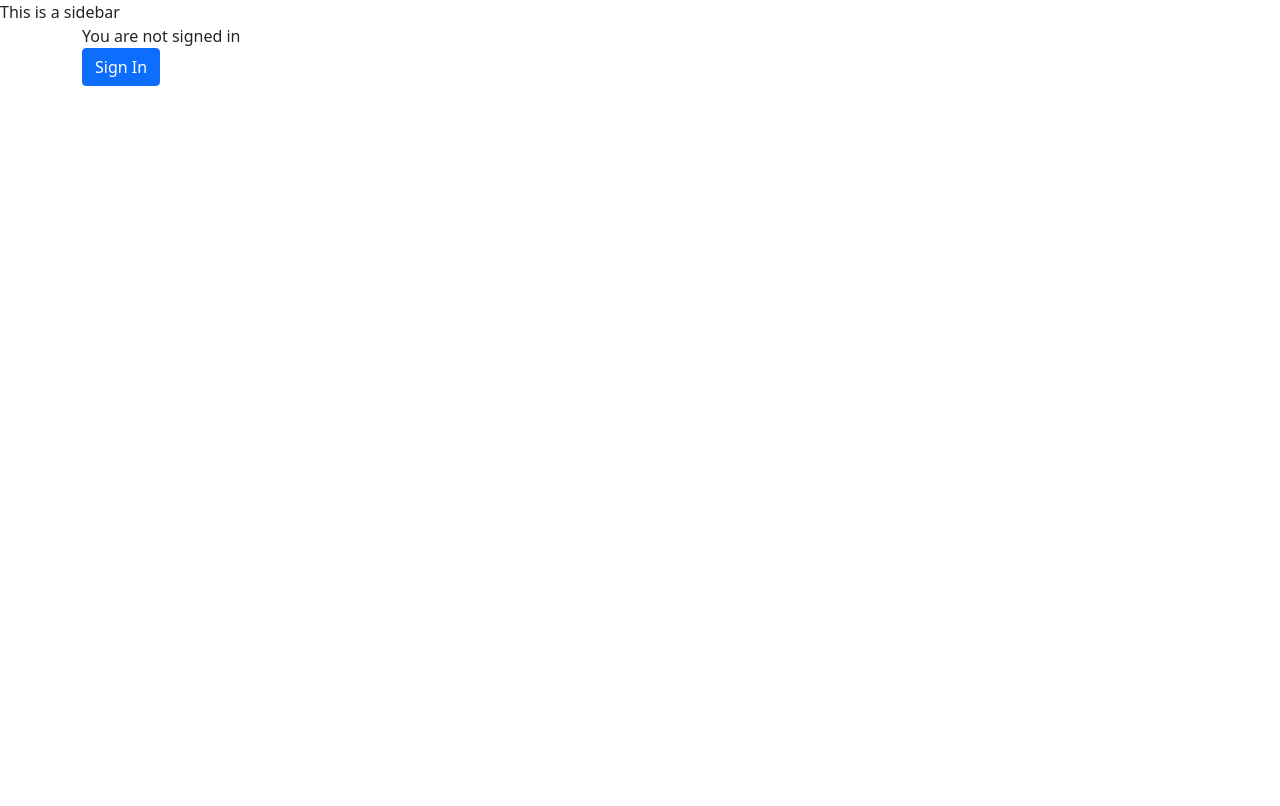
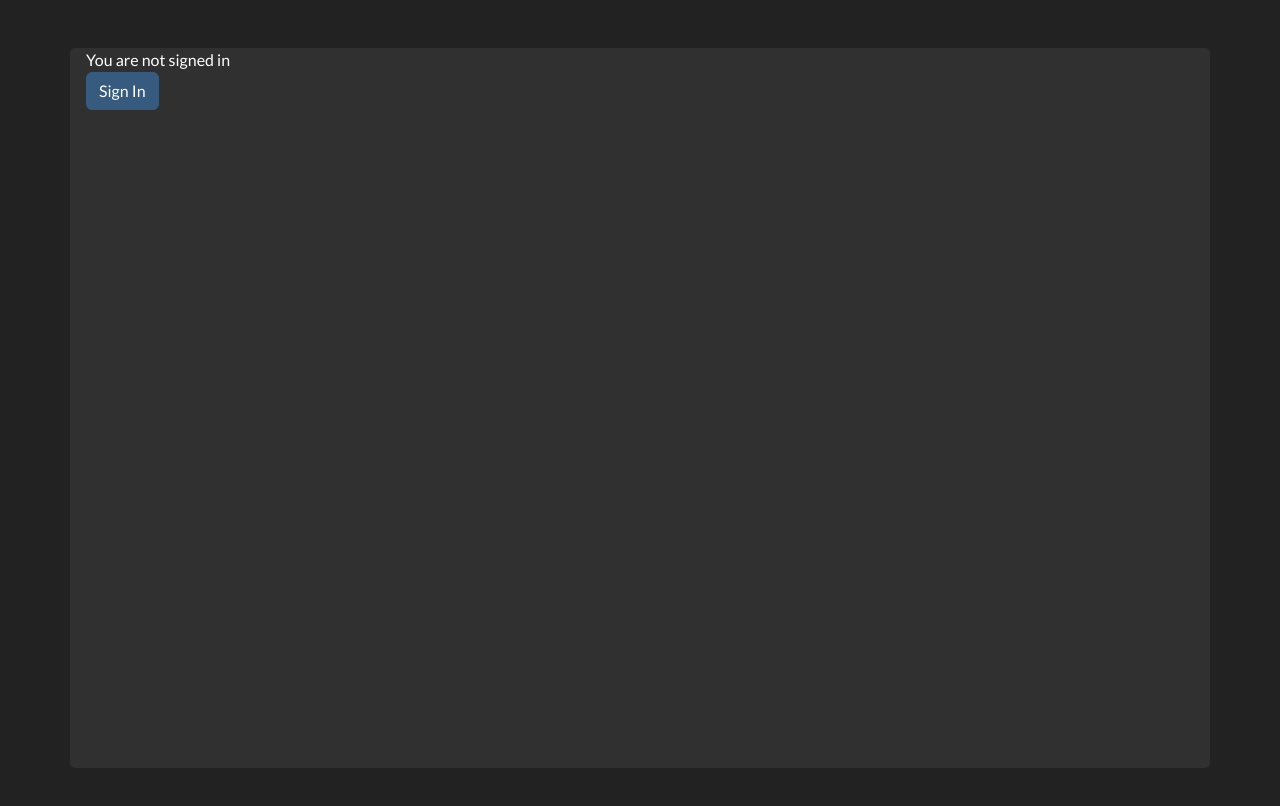
Before and after one commit to Zeync15/next-csv-importer, a Next.js app: page / in a window 1280 px wide. Shown: the top 806 px of the page. Built offline with nearby package versions, Linux system fonts and the light colour scheme; no server answers.

Commit message:
tweak the main layout

```diff
--- a/components/Layout.js
+++ b/components/Layout.js
@@ -5,10 +5,24 @@ import { Container } from "react-bootstrap";
 const Layout = ({ children }) => {
   return (
     <>
-      <Sidebar />
-      <Container>
+      {/* <Sidebar /> */}
+      {/* <Container>
         <div>{children}</div>
-      </Container>
+      </Container> */}
+
+      <div className="d-flex justify-content-center">
+        <Container
+          className="px-3 my-5"
+          style={{
+            backgroundColor: "#303030",
+            borderRadius: "5px",
+            position: "relative",
+            minHeight: "90vh",
+          }}
+        >
+          {children}
+        </Container>
+      </div>
     </>
   );
 };
--- a/pages/_app.js
+++ b/pages/_app.js
@@ -1,8 +1,17 @@
+import "../styles/globals.css";
 import "bootstrap/dist/css/bootstrap.min.css";
 import { SessionProvider } from "next-auth/react";
+import { useState } from "react";
 import Layout from "../components/Layout";
 
 const MyApp = ({ Component, pageProps: { session, ...pageProps } }) => {
+  const [darkmode, setDarkmode] = useState(true);
+  if (darkmode) {
+    import("bootswatch/dist/darkly/bootstrap.min.css").then(console.log("darkmode enabled"));
+  } else {
+    import("bootswatch/dist/cosmo/bootstrap.min.css").then(console.log("darkmode enabled"));
+  }
+
   return (
     <SessionProvider session={session}>
       <Layout>
--- a/pages/index.js
+++ b/pages/index.js
@@ -2,6 +2,7 @@ import React from "react";
 import { useSession, signIn, signOut } from "next-auth/react";
 import { Button } from "react-bootstrap";
 import { useRouter } from "next/router";
+import Link from "next/link";
 
 const Home = () => {
   const { data: session } = useSession();
@@ -9,7 +10,7 @@ const Home = () => {
   const { push, asPath } = useRouter();
 
   const handleSignOut = async () => {
-    const data = await signOut({ redirect: false, callbackUrl: "/some" });
+    const data = await signOut({ redirect: false, callbackUrl: "/" });
     push(data.url);
   };
 
@@ -23,6 +24,12 @@ const Home = () => {
           <Button onClick={handleSignOut} variant="primary">
             Sign Out
           </Button>
+          <br /><br />
+          <Link href="/csv">
+            <Button variant="primary">
+              <div>Check out Csv Importer</div>
+            </Button>
+          </Link>
         </>
       ) : (
         <>
```
